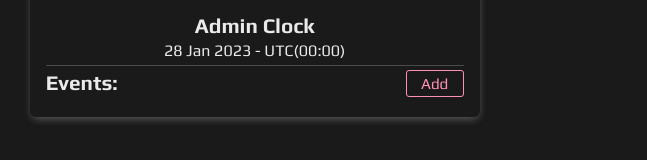
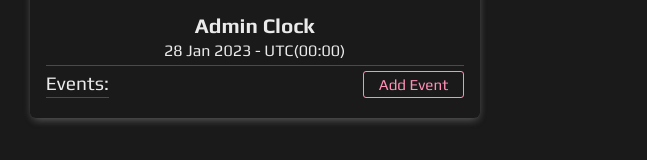
Before and after one commit to rislammb/track-zone-test, a React (Create React App) app: page / in a window 1280 px wide. Shown: the part 156-316 px from the top of the page, without its empty margins (317-964 px from the left). Built offline with nearby package versions, Linux system fonts and the light colour scheme.

Commit message:
Update Clock.jsx

```diff
--- a/src/components/clock/Clock.jsx
+++ b/src/components/clock/Clock.jsx
@@ -65,9 +65,9 @@ const Clock = ({
       )}
       <Hr />
       <Flex jc={'space-between'} m={'0.25rem 0'} ai={'center'}>
-        <Title size={'sm'} style={{ borderBottom: '#4a4a4a' }}>Events:</Title>
+        <Text size={'lg'} style={{ borderBottom: '1px solid #4a4a4a' }}>Events:</Text>
         <Button onClick={() => openModal('event', clock ? clock.id : 'admin')}>
-          Add
+          Add Event
         </Button>
       </Flex>
 
```
